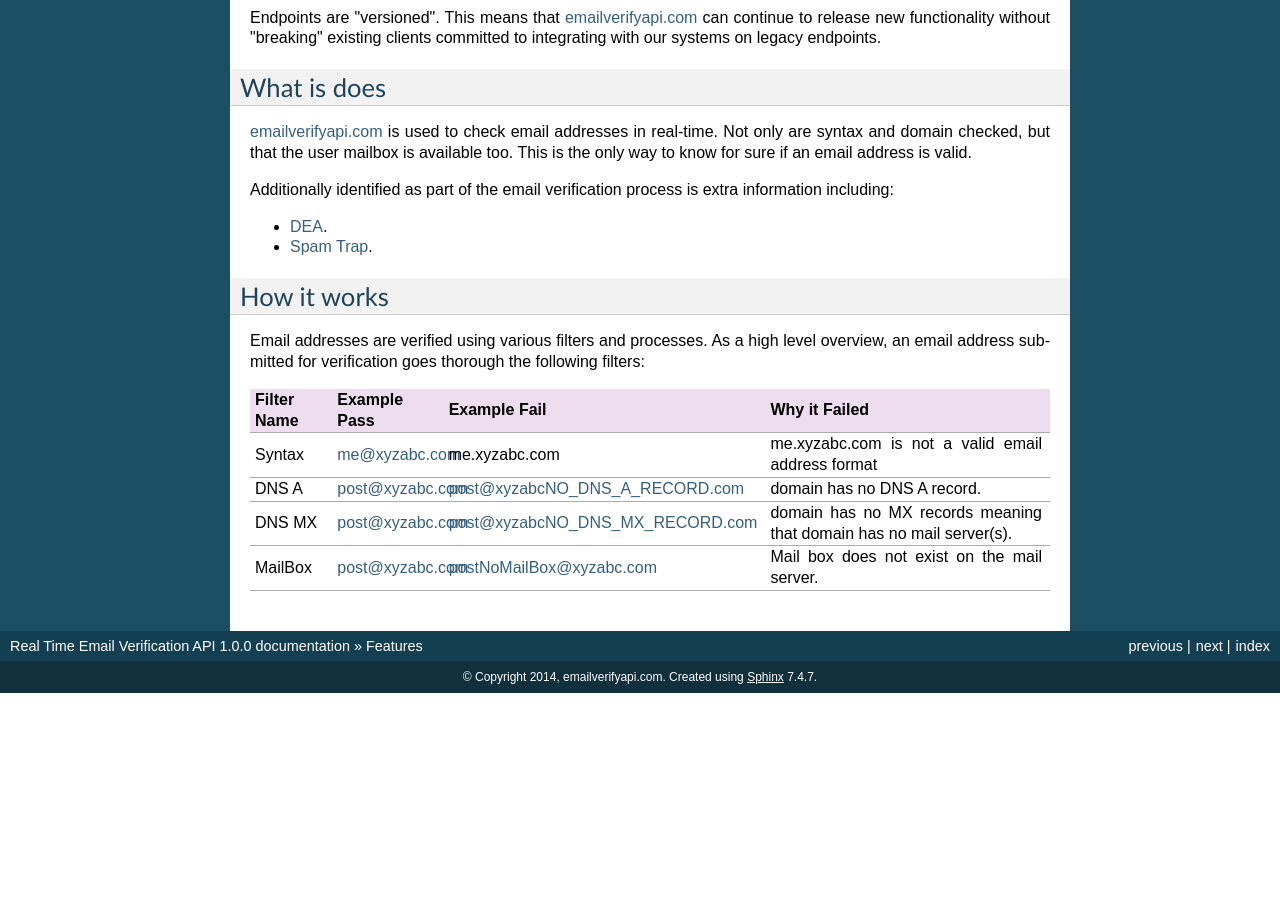
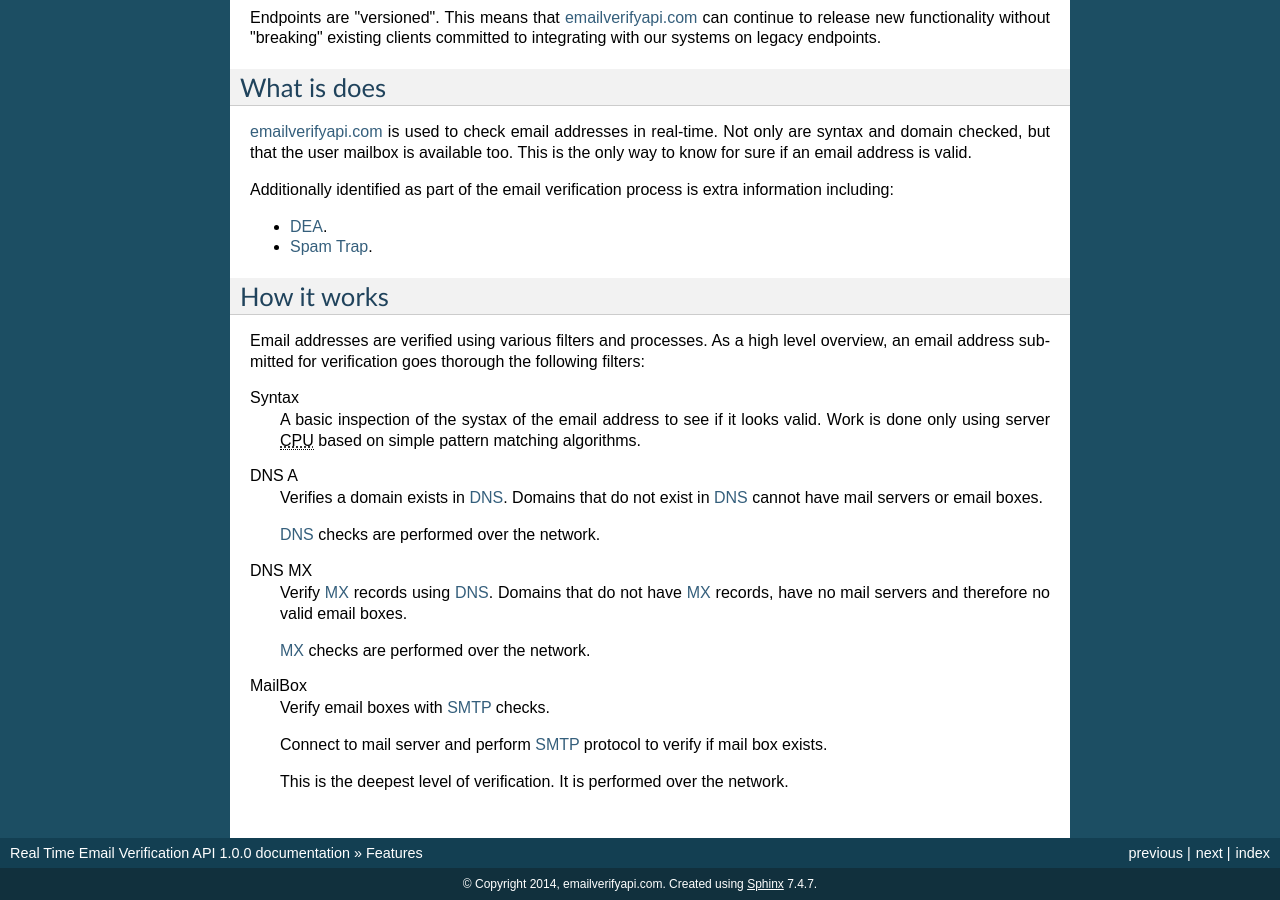
Before and after one commit to emailverifyapicom/docs-rtapi, a Sphinx documentation site: the page built from docs/features.rst, in a window 1280 px wide and 900 px high, scrolled down 2024 px. Built offline with Sphinx 7.4.7, drawn with Linux system fonts in a browser that asks for light colours; before the commit the page ends 2717 px from its top, so only the background shows below that.

Commit message:
More tidying.

```diff
--- a/docs/features.rst
+++ b/docs/features.rst
@@ -123,14 +123,28 @@
 As a high level overview, an email address submitted for verification
 goes thorough the following filters:
 
-+---------------+---------------------+---------------------------------+---------------------------------------------------------------------+
-| Filter Name	| Example Pass        | Example Fail                    | Why it Failed                                                       |
-+===============+=====================+=================================+=====================================================================+
-| Syntax        | me@xyzabc.com       | me.xyzabc.com                   | me.xyzabc.com is not a valid email address format                   |
-+---------------+---------------------+---------------------------------+---------------------------------------------------------------------+
-| DNS A         | post@xyzabc.com     | post@xyzabcNO_DNS_A_RECORD.com  | domain has no DNS A record.                                         |
-+---------------+---------------------+---------------------------------+---------------------------------------------------------------------+
-| DNS MX        | post@xyzabc.com     | post@xyzabcNO_DNS_MX_RECORD.com | domain has no MX records meaning that domain has no mail server(s). |
-+---------------+---------------------+---------------------------------+---------------------------------------------------------------------+
-| MailBox       | post@xyzabc.com     | postNoMailBox@xyzabc.com        | Mail box does not exist on the mail server.                         |
-+---------------+---------------------+---------------------------------+---------------------------------------------------------------------+
+Syntax
+	A basic inspection of the systax of the email address to see
+	if it looks valid. Work is done only using server :abbr:`CPU(Central Processing Unit)`
+	based on simple pattern matching algorithms.
+
+DNS A
+	Verifies a domain exists in :term:`DNS`. Domains that do not
+	exist in :term:`DNS` cannot have mail servers or email boxes.
+
+	:term:`DNS` checks are performed over the network.
+
+DNS MX
+	Verify :term:`MX` records using :term:`DNS`. Domains that do not have
+	:term:`MX` records, have no mail servers and therefore no valid email boxes.
+
+	:term:`MX` checks are performed over the network.
+
+MailBox
+	Verify email boxes with :term:`SMTP` checks.
+
+	Connect to mail server and perform :term:`SMTP`
+	protocol to verify if mail box exists.
+
+	This is the deepest level of verification. It is
+	performed over the network.
```
Also changed, not shown: docs/glossary.rst (+9 -0 lines), docs/product-overview.rst (+19 -0 lines).
